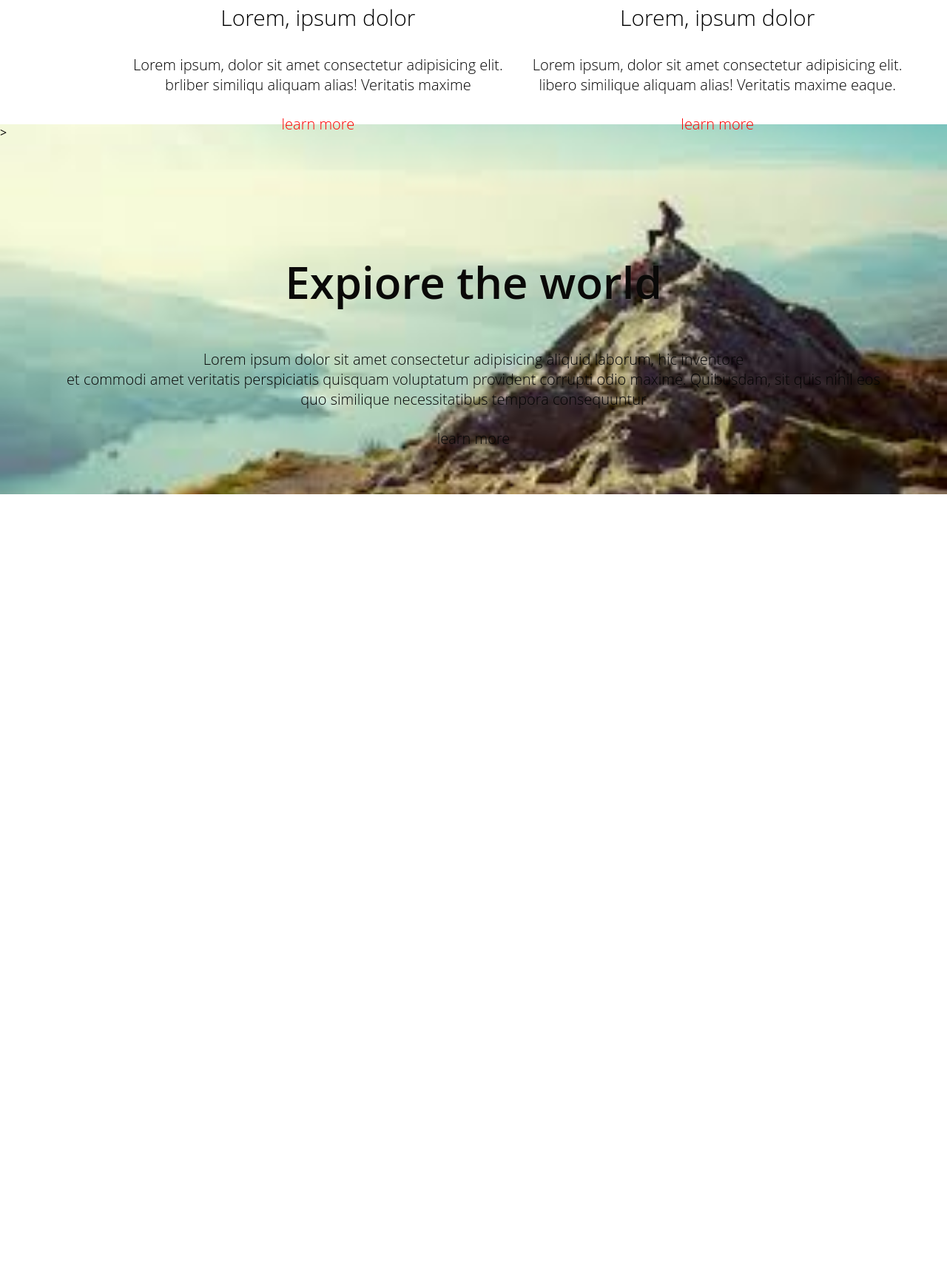
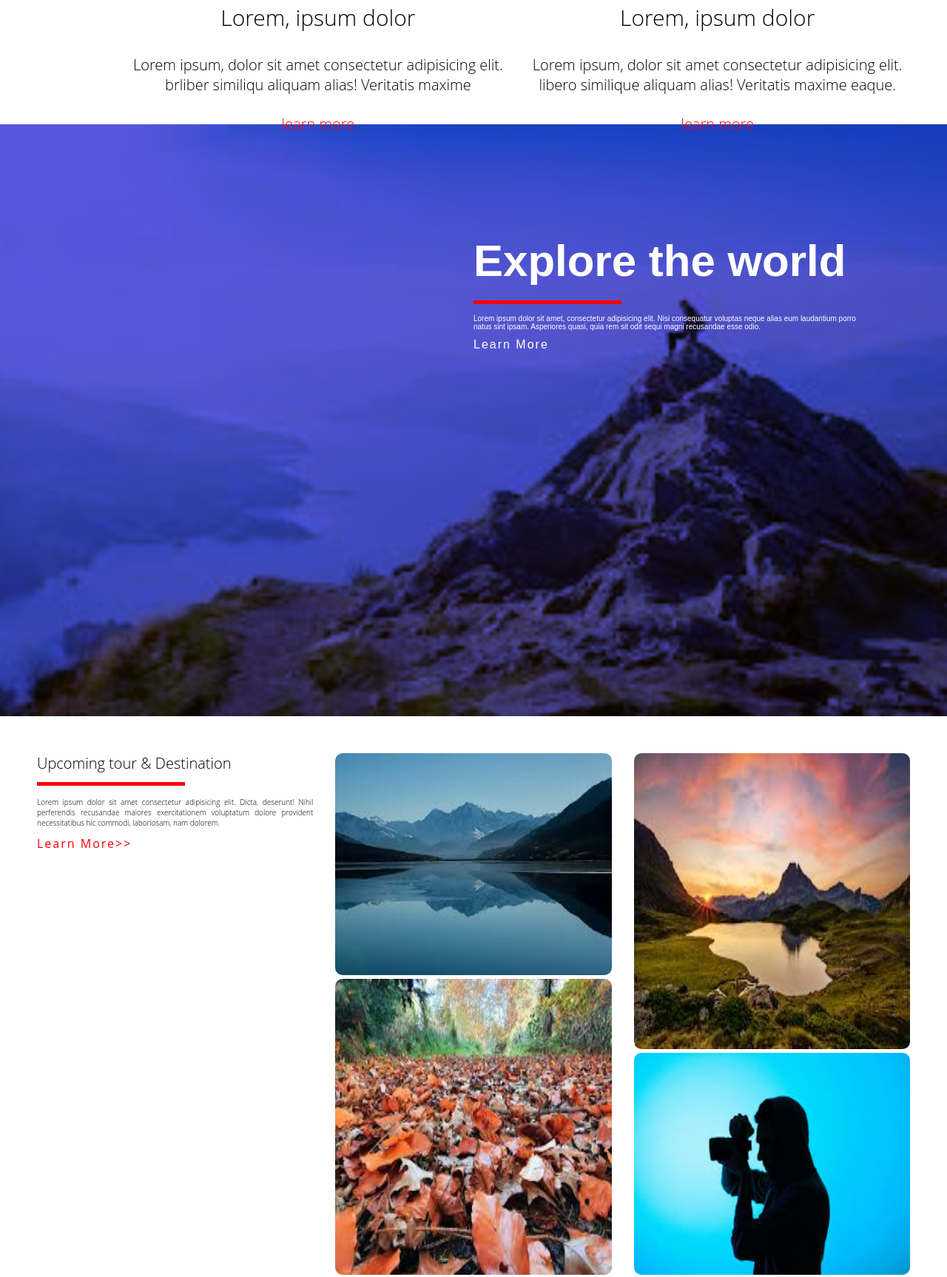
Before and after one commit to Goutam-Ujjal01/Class-project-6, a plain HTML site: page index.html in a window 1280 px wide. Shown: the part 1357-3083 px from the top of the page at 74% size. Before the commit the page ends 2025 px from the top, so only its background shows below. Drawn offline with Linux system fonts and the light colour scheme.

Commit message:
add some

```diff
--- a/css/style.css
+++ b/css/style.css
@@ -136,3 +136,115 @@ img {
 }
 
 /* fgexpior */
+
+
+/*Explore the world*/
+
+.explore-background {
+    background-image: url(../img.jpeg);
+    background-repeat: no-repeat;
+    background-size: cover;
+    background-position: center;
+    background-color: #0000ffa6;
+    background-blend-mode: multiply;
+    background-attachment: fixed;
+    color: white;
+    font-family: sans-serif;
+    min-height: 100vh;
+}
+
+.explore-parent {
+    padding: 100px;
+    display: flex;
+}
+
+.explore-child {
+
+    width: 50%;
+}
+
+.explore-child h1 {
+    margin-bottom: 10px;
+}
+
+.explore-child span {
+    height: 5px;
+    width: 200px;
+    background-color: red;
+    display: inline-block;
+}
+
+.explore-child p {
+    g a
+}
+
+.explore-child a {
+    text-decoration: none;
+    color: white;
+    letter-spacing: 2px;
+}
+
+/*Tour*/
+
+.tour-parent {
+    padding: 50px;
+    display: grid;
+    grid-template-columns: repeat(3, 1fr);
+    grid-gap: 30px;
+}
+
+.tour {}
+
+.tour h4 {
+    margin: 0;
+}
+
+.tour span {
+    height: 5px;
+    width: 200px;
+    background-color: red;
+    display: inline-block;
+}
+
+.tour p {
+    text-align: justify;
+}
+
+.tour a {
+    text-decoration: none;
+    color: red;
+    letter-spacing: 2px;
+}
+
+.tour img {
+    width: 100%;
+    margin-top: 0;
+}
+
+.img1 {
+    height: 300px;
+    margin-top: 25px;
+}
+
+.img2 {
+
+    height: 400px;
+    margin-top: 25px;
+
+}
+
+/*Footer*/
+
+footer {
+    padding: 100px;
+    text-align: center;
+    background-color: black;
+    color: white;
+}
+
+
+.fa-brands {
+    margin: 10px;
+    font-size: 30px;
+    color: white;
+}
--- a/index.html
+++ b/index.html
@@ -68,24 +68,58 @@
             </div>
         </div>
     </section>
-    <!-- Explore theworld -->
-    <section style=" height: 500px;">
-        <div style="text-align: justify;background-image: url(./img.jpeg); background-repeat: no-repeat;
-            background-position: center;background-size: cover;height: 500px;">>
-            <div style="text-align: center; margin-top: 150px;">
-                <h1 style=" color: rgb(10, 9, 8);">Expiore the world</h1>
-                <p style=" font-size: 20px;color: rgb(5, 5, 5);">Lorem ipsum dolor sit amet consectetur adipisicing
-                    aliquid laborum, hic inventore <br>et commodi amet veritatis perspiciatis quisquam voluptatum
-                    provident
-                    corrupti odio maxime. Quibusdam, sit quis nihil eos <br>quo similique necessitatibus tempora
-                    consequuntur</p>
-                <h4 style="color: rgb(7, 7, 6);">learn more</h4>
+
+    <!-- loast -->
+    <section class="explore-background">
+        <div class="explore-parent">
+            <div class="explore-child"> </div>
+            <div class="explore-child">
+                <h1>Explore the world</h1>
+                <span></span>
+                <p>Lorem ipsum dolor sit amet, consectetur adipisicing elit. Nisi consequatur voluptas neque alias eum
+                    laudantium porro natus sint ipsam. Asperiores quasi, quia rem sit odit sequi magni recusandae esse
+                    odio.</p>
+                <a href="#"> Learn More</a>
             </div>
+        </div>
+    </section>
+
+    <!--Tour-->
+
+    <section>
+        <div class=" tour-parent">
+            <div class="tour">
+                <h4>Upcoming tour & Destination</h4>
+                <span></span>
+                <p>Lorem ipsum dolor sit amet consectetur adipisicing elit. Dicta, deserunt! Nihil perferendis
+                    recusandae maiores exercitationem voluptatum dolore provident necessitatibus hic commodi,
+                    laboriosam, nam dolorem.</p>
+                <a href="#"> Learn More>></a>
+            </div>
+            <div class="tour">
+                <img class="img1" src="./images (4).jpeg" alt="#">
+                <img class="img2" src="./images (5).jpeg" alt="#">
+            </div>
+            <div class="tour">
+                <img class="img2" src="./images (2).jpeg" alt="#">
+                <img class="img1" src="./images (1).jpeg" alt="#">
+            </div>
+        </div>
+    </section>
+
+    <!--Footer-->
+
+    <footer>
+        <p>
+            Copywrite 2024 by all some text will be go here
+        </p>
+
+        <i class="fa-brands fa-facebook"></i>
+        <i class="fa-brands fa-youtube"></i>
+        <i class="fa-brands fa-twitter"></i>
 
 
-        </div>
-
-    </section>
+    </footer>
 
 </body>
 
```
